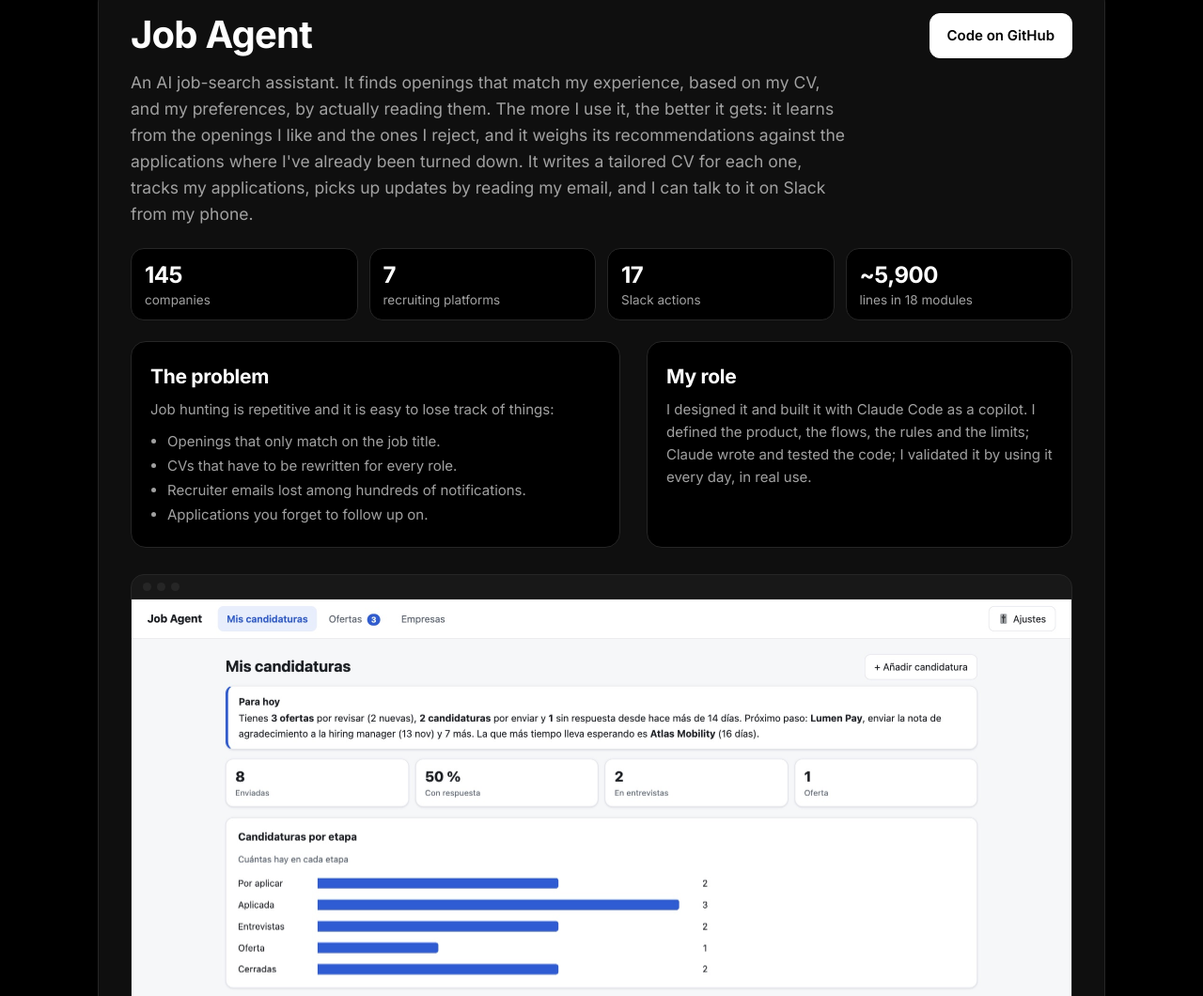
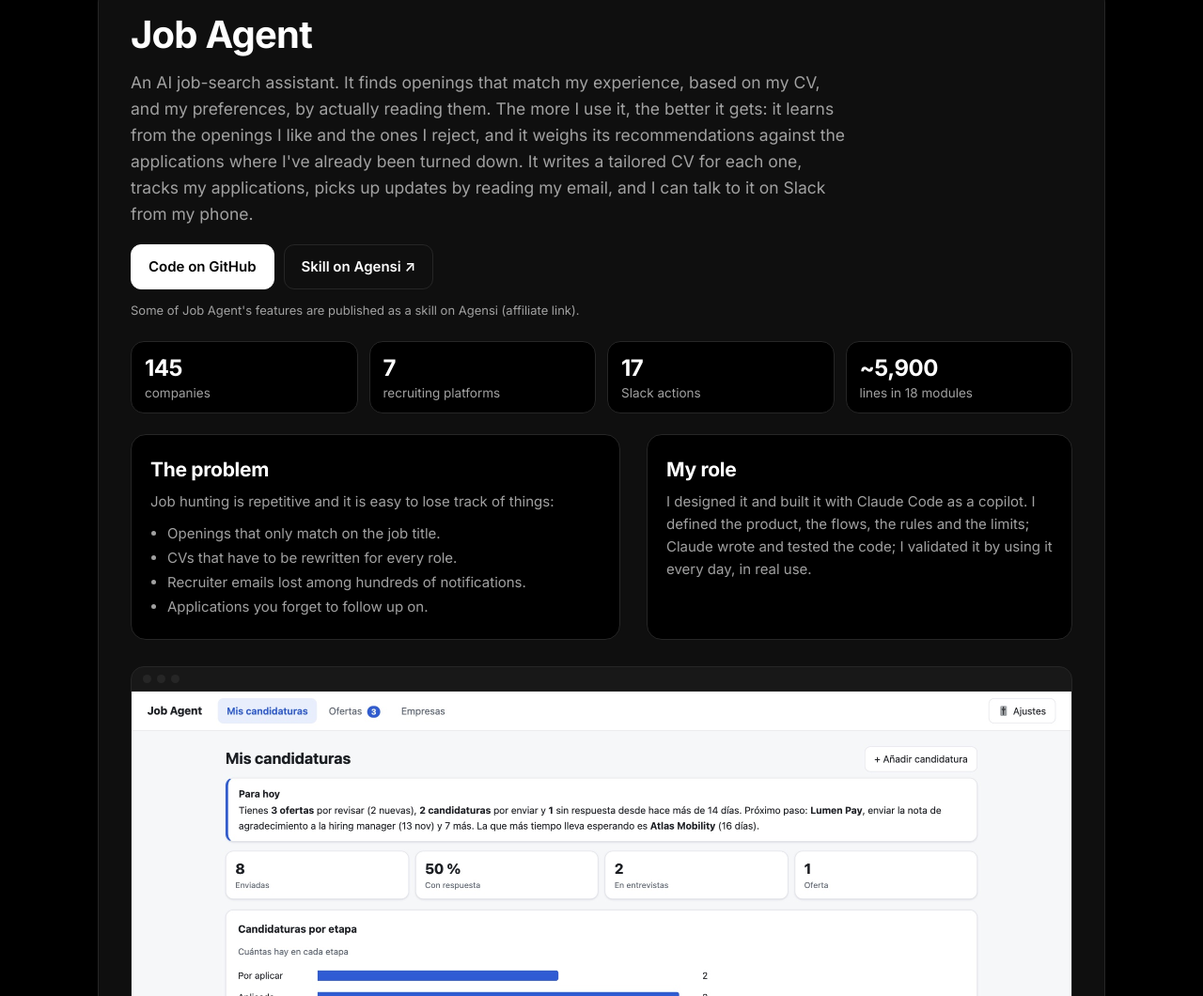
Before and after one commit to enriquetagersol/enriquetagersol.github.io, a plain HTML site: page index.html in a window 1280 px wide. Shown: the part 1245-2305 px from the top of the page at 94% size. Drawn offline with Linux system fonts and the light colour scheme.

Commit message:
Job Agent: enlace a la skill en Agensi (afiliado)
Co-Authored-By: Claude Opus 5.5 <noreply@anthropic.com>

```diff
--- a/index.html
+++ b/index.html
@@ -215,8 +215,10 @@ footer { border-top: 1px solid var(--borde); color: var(--suave); font-size: 13.
           </div>
           <div class="botones">
             <a class="boton primario" href="https://github.com/enriquetagersol/job-agent" target="_blank" rel="noopener"><span lang="es">Código en GitHub</span><span lang="en">Code on GitHub</span></a>
+            <a class="boton" href="https://www.agensi.io/r/ENRIQUETAGERSOLG" target="_blank" rel="sponsored noopener"><span lang="es">Skill en Agensi ↗</span><span lang="en">Skill on Agensi ↗</span></a>
           </div>
         </div>
+        <p class="nota-demo" style="margin:12px 0 0"><span lang="es">Parte de las funcionalidades de Job Agent están publicadas como skill en Agensi (enlace de afiliado).</span><span lang="en">Some of Job Agent's features are published as a skill on Agensi (affiliate link).</span></p>
         <ul class="cifras-proyecto">
           <li><b>145</b><span lang="es">empresas</span><span lang="en">companies</span></li><li><b>7</b><span lang="es">plataformas de reclutamiento</span><span lang="en">recruiting platforms</span></li><li><b>17</b><span lang="es">acciones por Slack</span><span lang="en">Slack actions</span></li><li><b><span lang="es">~5.900</span><span lang="en">~5,900</span></b><span lang="es">líneas en 18 módulos</span><span lang="en">lines in 18 modules</span></li>
         </ul>
```
